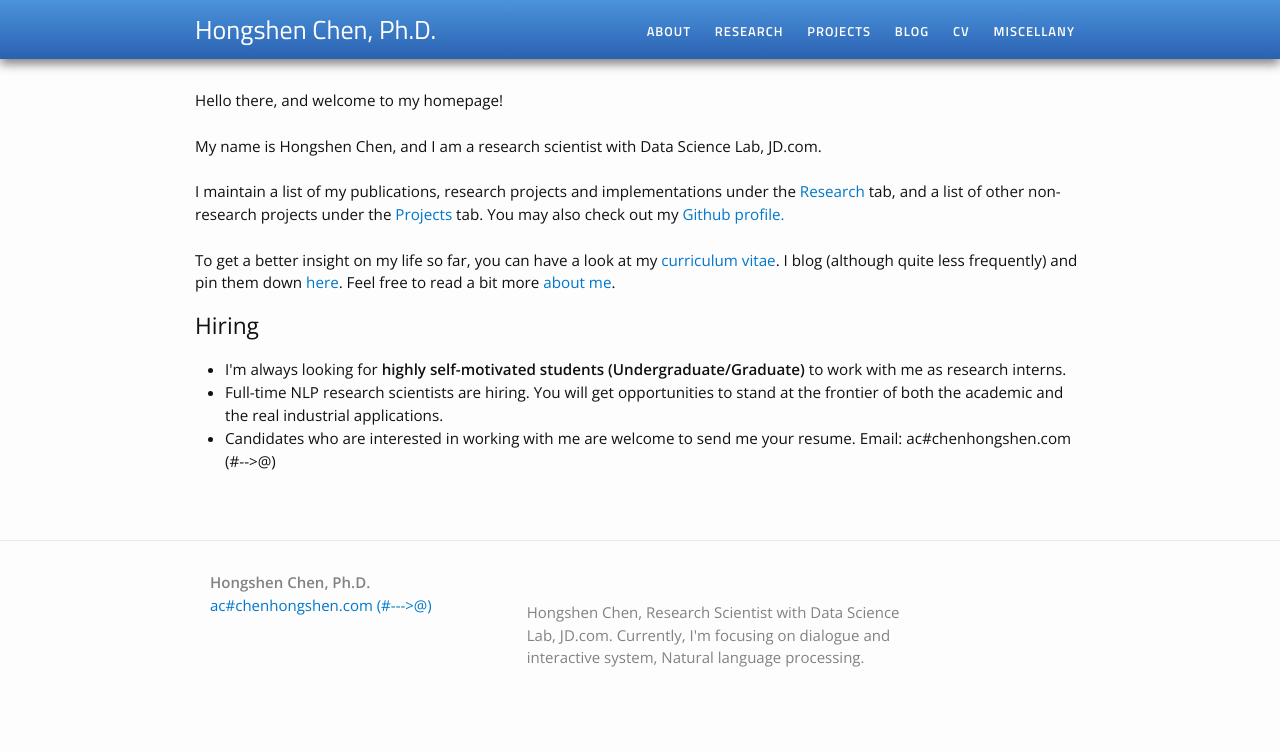
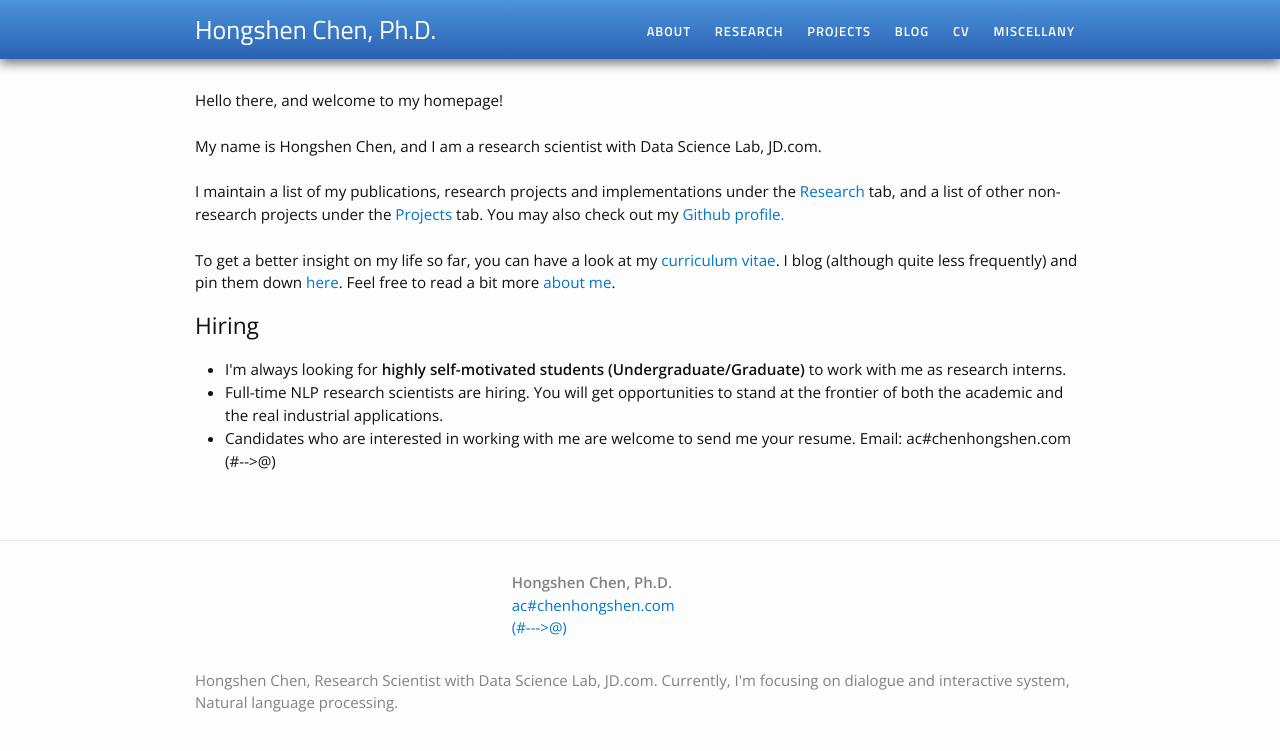
Before and after one commit to chenhongshen/chenhongshen.github.io, a Jekyll site: the page built from index.html, in a window 1280 px wide. Shown: the top 751 px of the page. Built offline with Jekyll 4.4.1, drawn with Linux system fonts in a browser that asks for light colours; a script that is not in the unit is left out.

Commit message:
Update footer.html

```diff
--- a/_includes/footer.html
+++ b/_includes/footer.html
@@ -6,11 +6,11 @@
 
     <div class="footer-col-wrapper">
 
-<div class="footer-col  footer-col-0">
+<div class="footer-col  footer-col-1">
 <script type="text/javascript" id="clstr_globe" src="//cdn.clustrmaps.com/globe.js?d=QQPxeEBMHzFqGQ-Y-kOTyqzZSeDMBpyXlxM41V9W6RQ"></script>
       </div>
 
-      <div class="footer-col  footer-col-1">
+      <div class="footer-col  footer-col-2">
         <ul class="contact-list">
           <li><strong>{{ site.title }}</strong></li>
           <li><a href="mailto:{{ site.academic_email }}">{{ site.academic_email }}</a></li>
@@ -18,7 +18,7 @@
         </ul>
       </div>
 
-      <div class="footer-col  footer-col-2">
+      <div class="footer-col  footer-col-3">
         <ul class="social-media-list">
           {% if site.github_username %}
           <li>
@@ -81,7 +81,7 @@
         </ul>
       </div>
 
-      <div class="footer-col  footer-col-3">
+      <div class="footer-col  footer-col-4">
          <p class="text">
 {{ site.description }}
       </div>
```
